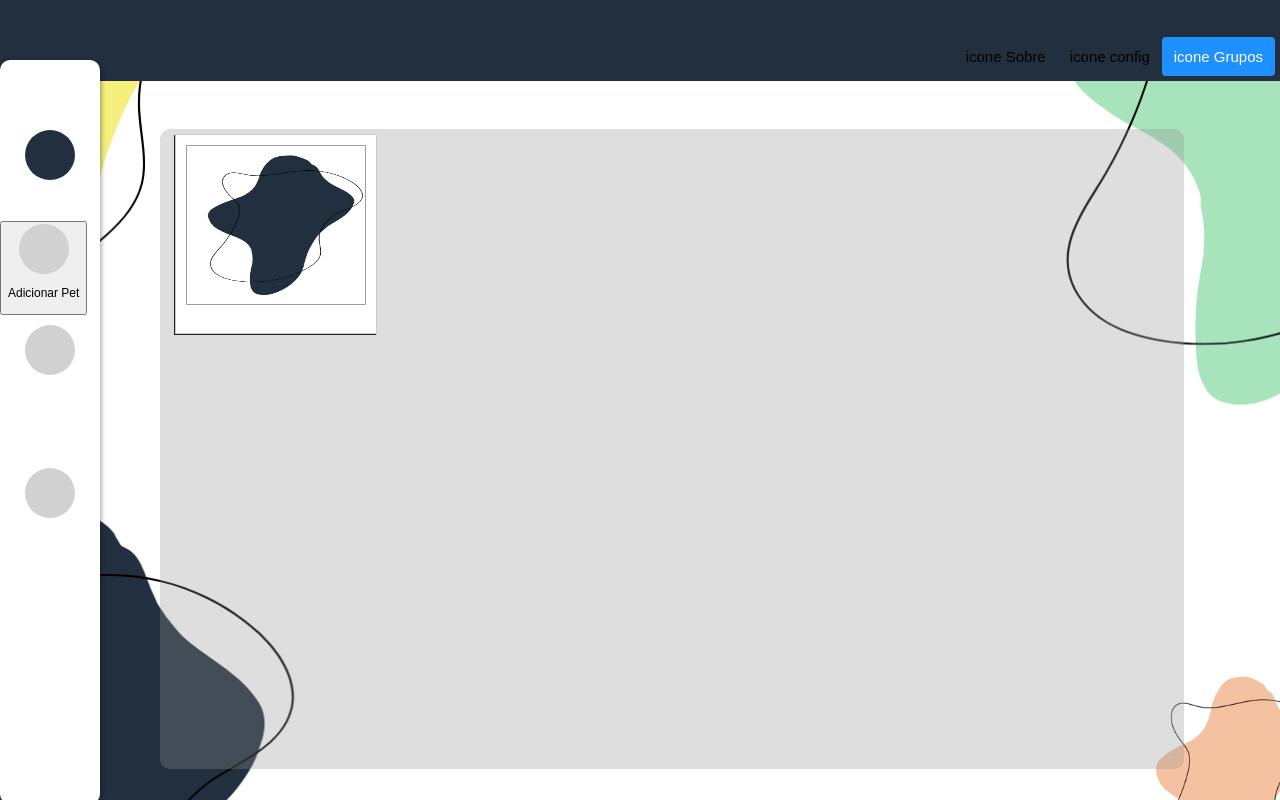
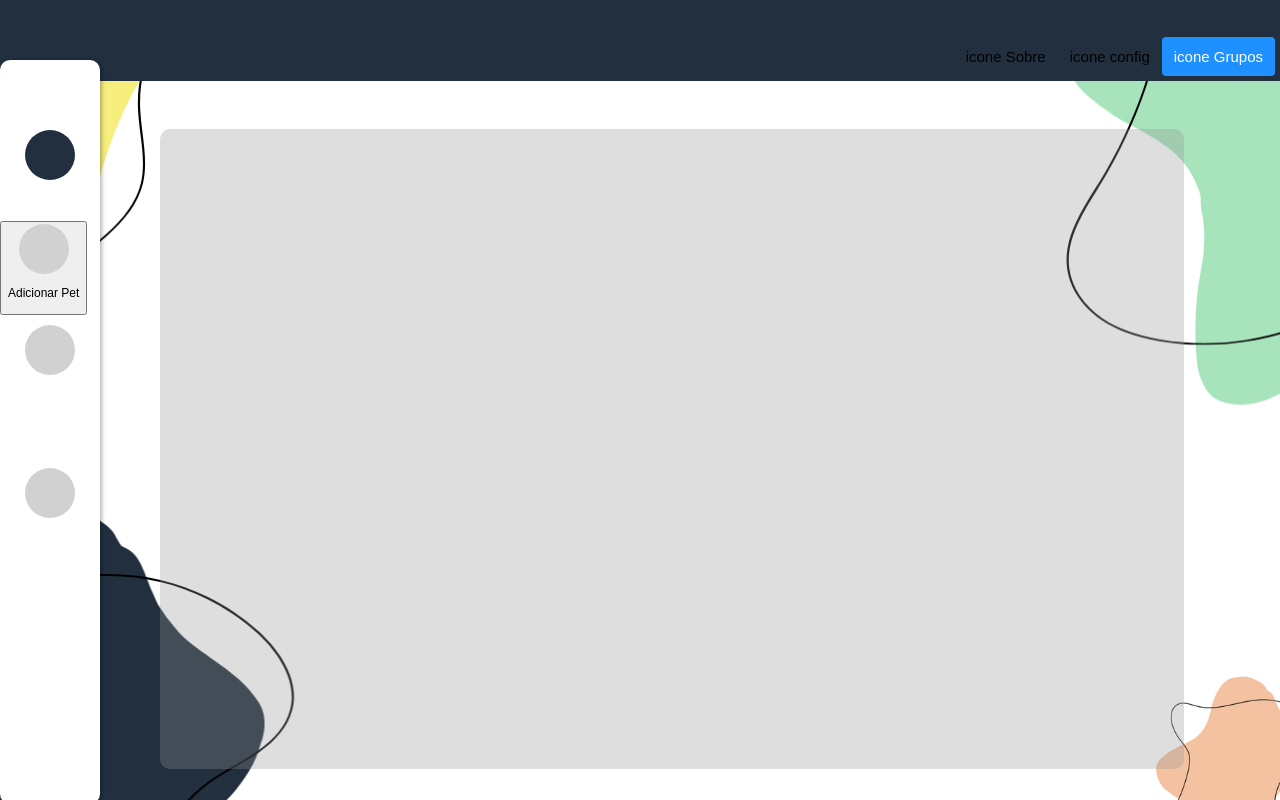
Before and after one commit to ajuda-pet/ajudapet-frontend, a React (Create React App) app: page / in a window 1280 px wide. Shown: the top 800 px of the page. Built offline with nearby package versions, Linux system fonts and the light colour scheme.

Commit message:
Preparing Home to Listing of pets

```diff
--- a/src/components/molecules/cards/index.jsx
+++ b/src/components/molecules/cards/index.jsx
@@ -1,11 +1,18 @@
 import React from 'react';
 import './index.css';
 
-const Card = () => {
+const Card = (age, image, name) => {
     return (
         <div className="card">
             <div className='card-border'>
-                <img className='img' src="images/black.png" alt='' />
+
+                <img className='img' src={image} alt={name} />
+                <div className="card-body">
+                    <h5 className="card-title">{name}</h5>
+                </div>
+                <div className="card-body">
+                    <h5 className="card-title">{age}</h5>
+                </div>
             </div>
 
         </div>
--- a/src/pages/home/index.jsx
+++ b/src/pages/home/index.jsx
@@ -7,6 +7,12 @@ import Card from '../../components/molecules/cards';
 
 
 function Home() {
+  const [pets, setPets] = useState([]);
+
+  useEffect(() => {
+    // eslint-disable-next-line no-undef
+    // fetchPets();
+  }, []);
 
   return (
     <>
@@ -26,8 +32,11 @@ function Home() {
         <div className='container-pets'>
           <div className="card-group">
 
+            {pets.map((pet) => (
+              <Card key={pet.id} name={pet.name} age={pet.age} image={pet.image} />
+            ))}
             {/* aqui será automatizada a listagem de pets */}
-            <Card />
+
 
           </div>
         </div>
```
